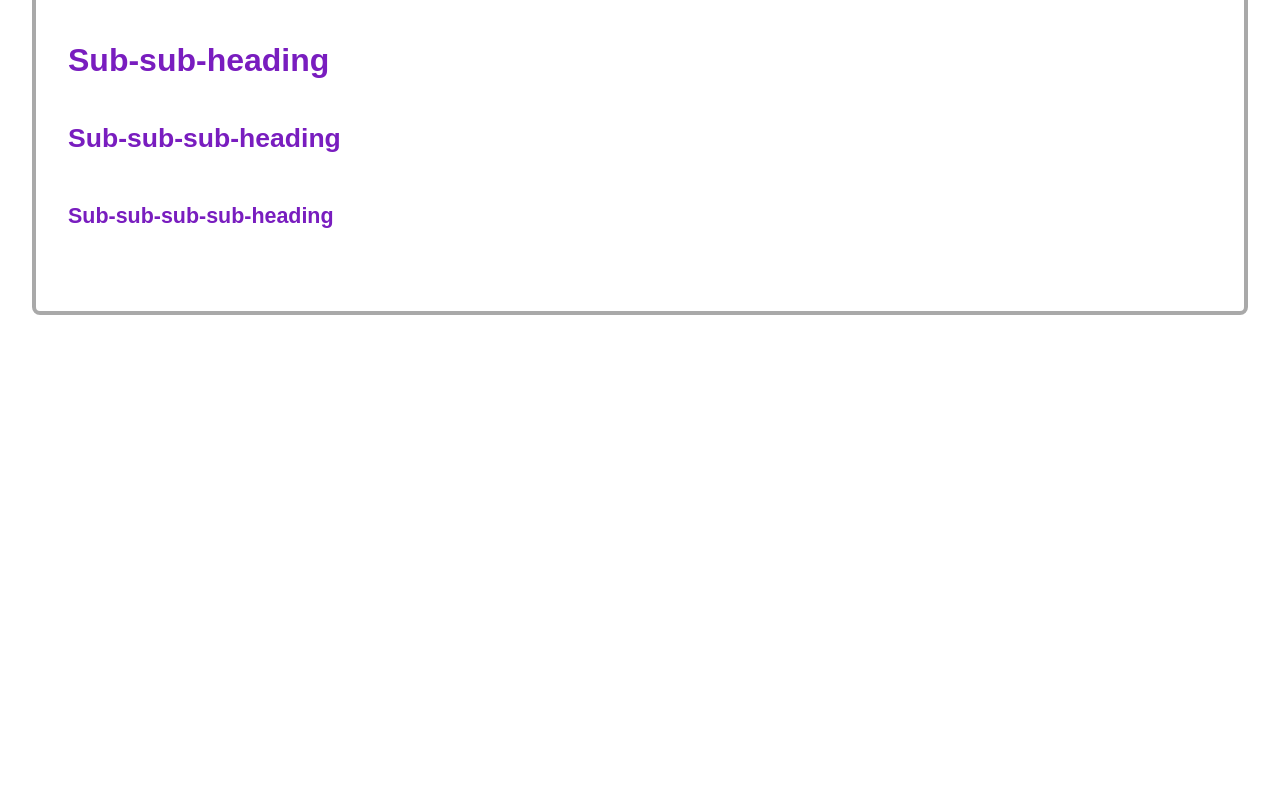
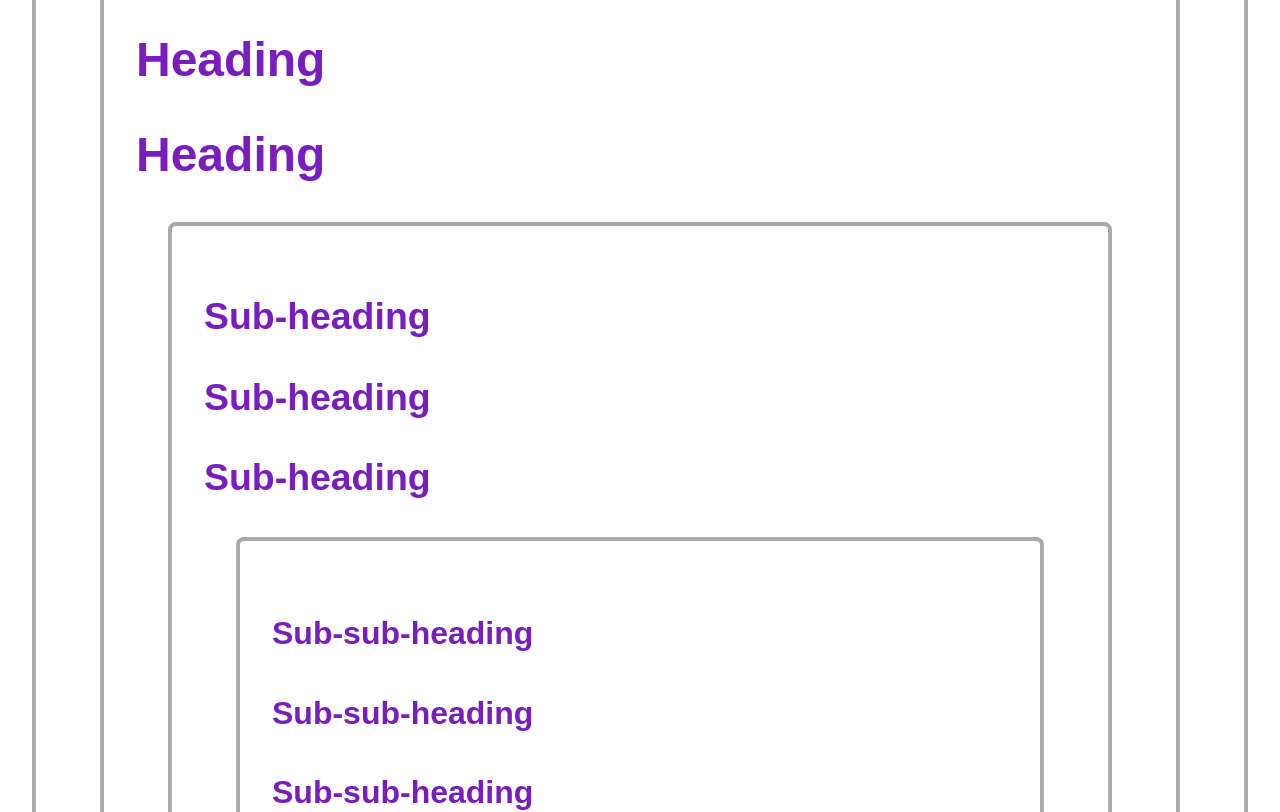
Before and after one commit to ratidzo/context-app, a React (Create React App) app: page / in a window 1280 px wide. Shown: the part 341-1153 px from the top of the page. Before the commit the page ends 800 px from the top, so only its background shows below. Built offline with nearby package versions, Linux system fonts and the light colour scheme.

Commit message:
dev: setup example

```diff
--- a/src/App.js
+++ b/src/App.js
@@ -7,11 +7,24 @@ function App() {
   return (
     <Section>
       <Heading level={1}>Title</Heading>
-      <Heading level={2}>Heading</Heading>
-      <Heading level={3}>Sub-heading</Heading>
-      <Heading level={4}>Sub-sub-heading</Heading>
-      <Heading level={5}>Sub-sub-sub-heading</Heading>
-      <Heading level={6}>Sub-sub-sub-sub-heading</Heading>
+
+      <Section>
+        <Heading level={2}>Heading</Heading>
+        <Heading level={2}>Heading</Heading>
+        <Heading level={2}>Heading</Heading>
+
+        <Section>
+          <Heading level={3}>Sub-heading</Heading>
+          <Heading level={3}>Sub-heading</Heading>
+          <Heading level={3}>Sub-heading</Heading>
+
+          <Section>
+            <Heading level={4}>Sub-sub-heading</Heading>
+            <Heading level={4}>Sub-sub-heading</Heading>
+              <Heading level={4}>Sub-sub-heading</Heading>
+          </Section>
+        </Section>
+      </Section>
     </Section>
   );
 }
```
